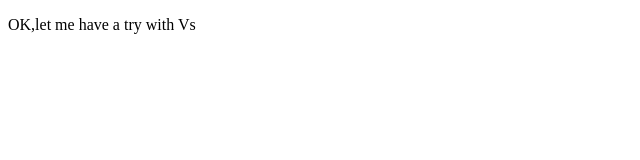
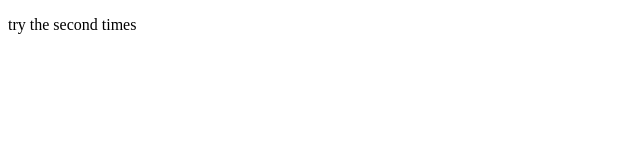
Before and after one commit to Edwin1034570244/happy, a plain HTML site: page index.html in a window 1280 px wide. Shown: the full height of the page, 0-640 px from the left. Drawn offline with Linux system fonts and the light colour scheme.

```diff
--- a/index.html
+++ b/index.html
@@ -5,6 +5,6 @@
         <meta charset="utf-8">
     </head>
     <body>
-       <p>OK,let me have a try with Vs</p>
+       <p>try the second times</p>
     </body>
 </html>
```
